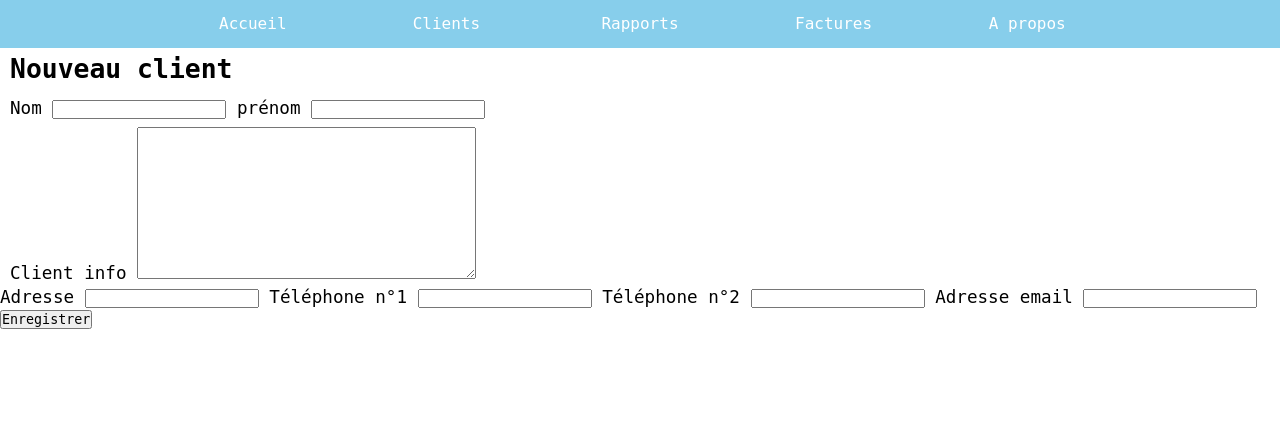
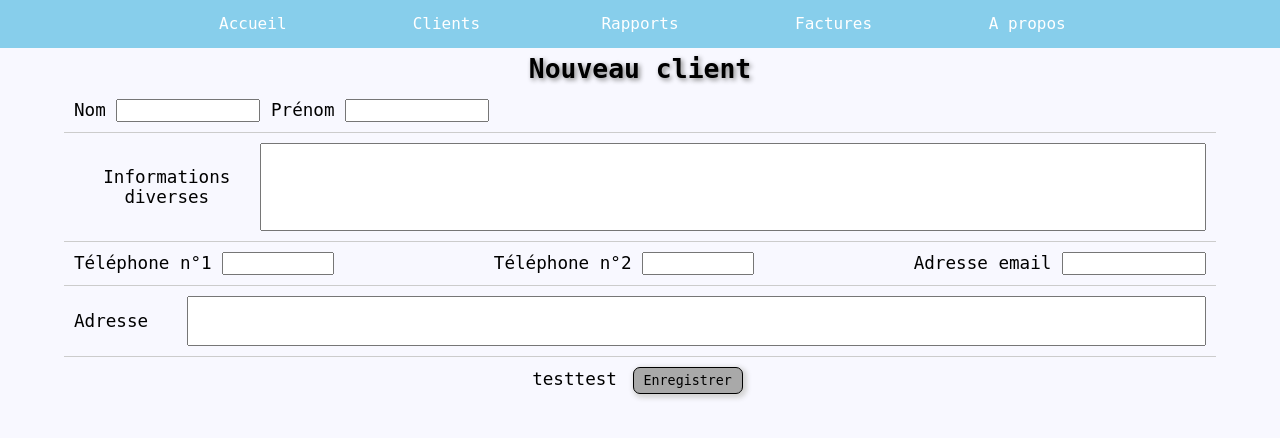
Before and after one commit to Santoriellor/django-report-editor, a Django app: page /new_client/ in a window 1280 px wide. Shown: the top 438 px of the page. Run offline with Django 5.2, Linux system fonts and the light colour scheme.

Commit message:
In progress

```diff
--- a/Workshop/Workshop/settings.py
+++ b/Workshop/Workshop/settings.py
@@ -25,7 +25,8 @@
 # SECURITY WARNING: don't run with debug turned on in production!
 DEBUG = True
 
-ALLOWED_HOSTS = []
+# '*' MEANS EVERY OUTSIDE COMPUTER HAVE ACCESS
+ALLOWED_HOSTS = ['*']
 
 
 # Application definition
--- a/Workshop/reports/forms.py
+++ b/Workshop/reports/forms.py
@@ -1,5 +1,6 @@
 from datetime import date
 from django import forms
+from django.core.validators import RegexValidator
 from django.forms import BoundField
 from django.utils.translation import gettext_lazy as _
 from .models import Report, Client, MotorOwner, MotorModel, Item, ReportItem
@@ -104,10 +105,27 @@
             "email": _("Adresse email"),
         }
         widgets = {
-            "client_info": forms.Textarea(attrs={"rows": 4, "style": "width: 100%; resize: none; padding: 5px;"}),
+            "last_name": forms.TextInput(attrs={"style": "width: calc(5rem + 5vw); font-size: calc(0.2rem + 1vw);"}),
+            "first_name": forms.TextInput(attrs={"style": "width: calc(5rem + 5vw); font-size: calc(0.2rem + 1vw);"}),
+            "phone_number1": forms.TextInput(attrs={"style": "width: calc(3rem + 5vw); font-size: calc(0.2rem + 1vw);"}),
+            "phone_number2": forms.TextInput(attrs={"style": "width: calc(3rem + 5vw); font-size: calc(0.2rem + 1vw);"}),
+            "email": forms.EmailInput(attrs={"style": "width: calc(5rem + 5vw); font-size: calc(0.2rem + 1vw);"}),
+            "client_info": forms.Textarea(attrs={
+                "rows": 4,
+                "style": "width: 100%; resize: none; padding: 5px; font-size: calc(0.2rem + 1vw);"
+            }),
+            "address": forms.Textarea(attrs={
+                "rows": 2,
+                "style": "width: 90%; resize: none; padding: 5px; font-size: calc(0.2rem + 1vw);"
+            }),
         }
+        # validators = {
+        #     "phone_number1": [RegexValidator(
+        #         regex=r"",
+        #         message='Enter a valid telephone number',
+        #         code='invalid_format'
+        #     )]
+        # }
 
     def __init__(self, *args, **kwargs):
         super().__init__(*args, **kwargs)
-
-        self.fields['client_info'] = forms.CharField(widget=forms.Textarea, required=False)
--- a/Workshop/reports/models.py
+++ b/Workshop/reports/models.py
@@ -1,3 +1,4 @@
+from django.core.validators import RegexValidator
 from django.db import models
 
 # By default, Django automatically adds an integer primary key field to each model, called id
@@ -11,8 +12,20 @@
 class Client(models.Model):
     last_name = models.CharField(max_length=50, default=default_char)
     first_name = models.CharField(max_length=50, default=default_char)
-    phone_number1 = models.CharField(max_length=20, default=default_char)
-    phone_number2 = models.CharField(max_length=20, default=default_char, blank=True)
+    phone_number1 = models.CharField(max_length=20, validators=[
+        RegexValidator(
+            regex=r"^\s*(?:\+?(\d{1,3}))?[-. (]*(\d{3})[-. )]*(\d{3})[-. ]*(\d{4})(?: *x(\d+))?\s*$",
+            message='Enter a valid phone number.'
+        )
+    ])
+    phone_number2 = models.CharField(
+        max_length=20,
+        validators=[RegexValidator(
+            regex=r'^\+?1?\d{9,15}$',
+            message='Enter a valid phone number.'
+        )],
+        blank=True
+    )
     address = models.CharField(max_length=100, default=default_char, blank=True)
     email = models.CharField(max_length=100, default=default_char, blank=True)
     client_info = models.CharField(max_length=255, default=default_char, blank=True)
--- a/Workshop/reports/templates/new_client.html
+++ b/Workshop/reports/templates/new_client.html
@@ -1,27 +1,38 @@
 {% extends 'base.html' %}
 
 {% block content %}
-<div class="container">
+<div class="report">
     <h2>Nouveau client</h2>
     <form method="post">
         {% csrf_token %}
-        <div class="field-group">
-            <p><label for="id_last_name">{{ form.last_name.label }}</label>
+        <div class="row">
+            <p>
+                <label for="id_last_name">{{ form.last_name.label|capitalize_first }}</label>
                     {{ form.last_name }}
-            <label for="id_first_name">{{ form.first_name.label }}</label>
+                <label for="id_first_name">{{ form.first_name.label|capitalize_first }}</label>
                     {{ form.first_name }}
-            </p><p><label for="id_client_info">{{ form.client_info.label }}</label>
+            </p>
+        </div>
+        <div class="row">
+                <label for="id_client_info">{{ form.client_info.label|capitalize_first }}</label>
                     {{ form.client_info }}
-            </p>
-            <label for="id_address">{{ form.address.label }}</label>
+        </div>
+        <div class="row">
+            <p><label for="id_phone_number1">{{ form.phone_number1.label|capitalize_first }}</label>
+                    {{ form.phone_number1 }}</p>
+            <p><label for="id_phone_number2">{{ form.phone_number2.label|capitalize_first }}</label>
+                    {{ form.phone_number2 }}</p>
+            <p><label for="id_email">{{ form.email.label|capitalize_first }}</label>
+                    {{ form.email }}</p>
+        </div>
+        <div class="row">
+            <label for="id_address">{{ form.address.label|capitalize_first }}</label>
                     {{ form.address }}
-            <label for="id_phone_number1">{{ form.phone_number1.label }}</label>
-                    {{ form.phone_number1 }}
-            <label for="id_phone_number2">{{ form.phone_number2.label }}</label>
-                    {{ form.phone_number2 }}
-            <label for="id_email">{{ form.email.label }}</label>
-                    {{ form.email }}
+
         </div>
+        test{% for error in form.phone_number.errors %}
+        <span class="error">{{ error }}</span>
+        {% endfor %}test
         <button type="submit">Enregistrer</button>
     </form>
 </div>
--- a/Workshop/reports/templates/new_report.html
+++ b/Workshop/reports/templates/new_report.html
@@ -12,15 +12,15 @@
     <form method="post">
         {% csrf_token %}
         <div class="row">
-            <p><label for="id_date_report">{{ form.date_report.label }}</label>
+            <p><label for="id_date_report">{{ form.date_report.label|capitalize_first }}</label>
                     {{ form.date_report }}</p>
 <!--            <label for="id_client">{{ form.client.label }}</label>-->
             <p>        {{ form.client }}</p>
-            <p><label for="id_motor_serial_number">{{ form.motor_serial_number.label }}</label>
+            <p><label for="id_motor_serial_number">{{ form.motor_serial_number.label|capitalize_first }}</label>
                     {{ form.motor_serial_number }}</p>
         </div>
         <div class="row">
-            <label for="id_info">{{ form.info.label }}</label>
+            <label for="id_info">{{ form.info.label|capitalize_first }}</label>
                     {{ form.info }}
         </div>
         <div class="row">
--- a/Workshop/static/common/styles.css
+++ b/Workshop/static/common/styles.css
@@ -11,6 +11,7 @@
 
 body {
     overflow-y: scroll; /* Always show vertical scrollbar */
+    background: ghostwhite;
 }
  main {
     font-size: calc(0.3rem + 1vw);
@@ -240,6 +241,18 @@
     color: grey;
 }
 
+/* **************************** Client *************************** */
+.client {
+    max-width: 90%; /* Adjust as needed */
+    margin: 0 auto;   /* Center the container horizontally */
+    padding: 0 0 20px 0;
+    text-align: center; /* Center the text content horizontally */
+    display: flex;
+    flex-direction: column;
+    justify-content: center; /* Center the flex items horizontally */
+    align-items: center; /* Center the flex items vertically */
+}
+
 /* **************************** Report *************************** */
 .report {
     max-width: 90%; /* Adjust as needed */
@@ -253,6 +266,7 @@
 }
 .report > h2 {
     padding: 5px;
+    text-shadow: 2px 2px 5px grey;
 }
 .report > form {
     width:100%;
@@ -297,6 +311,7 @@
 }
 .listing > h2 {
     padding: 5px;
+    text-shadow: 2px 2px 5px grey;
 }
 
 .listing > .row {
```
